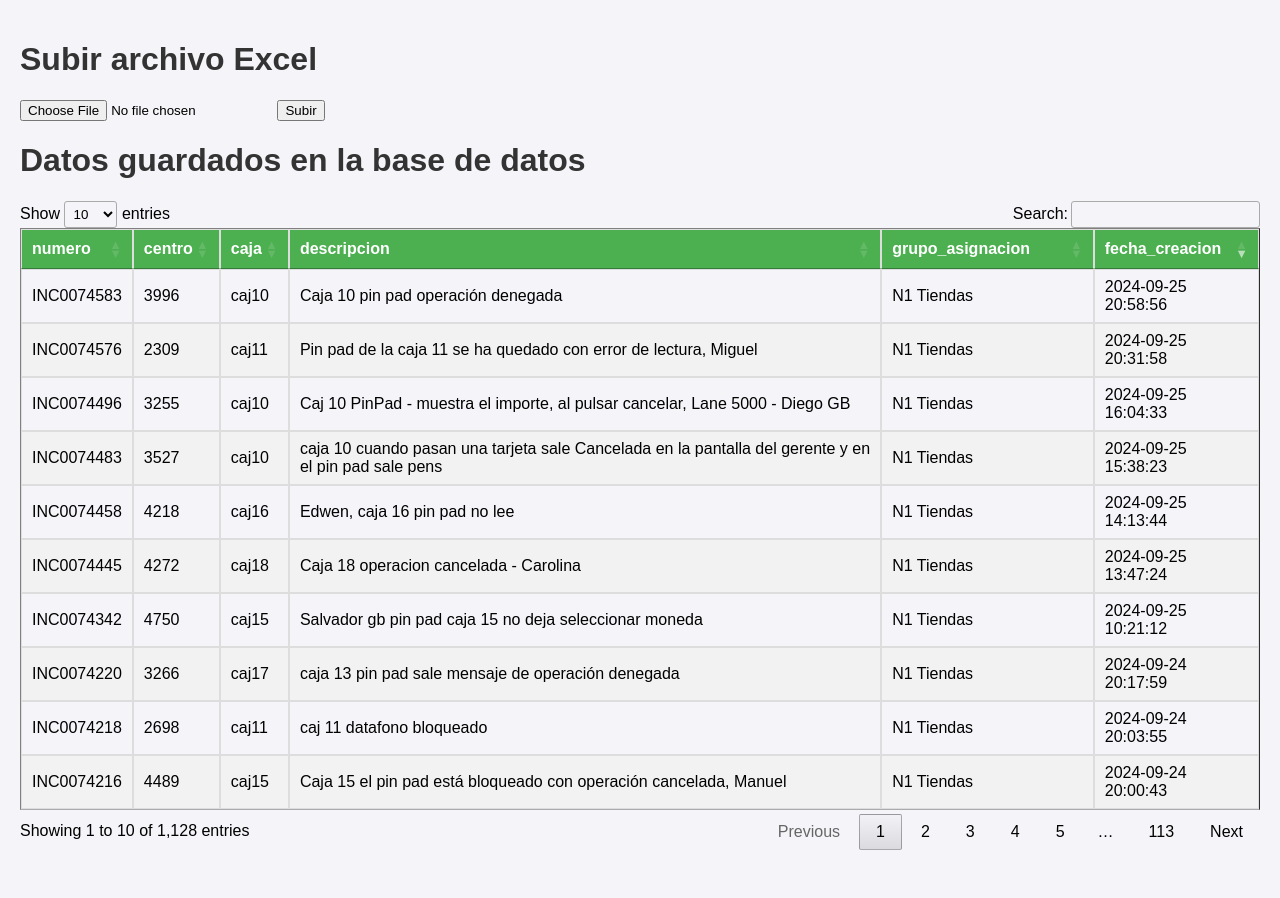
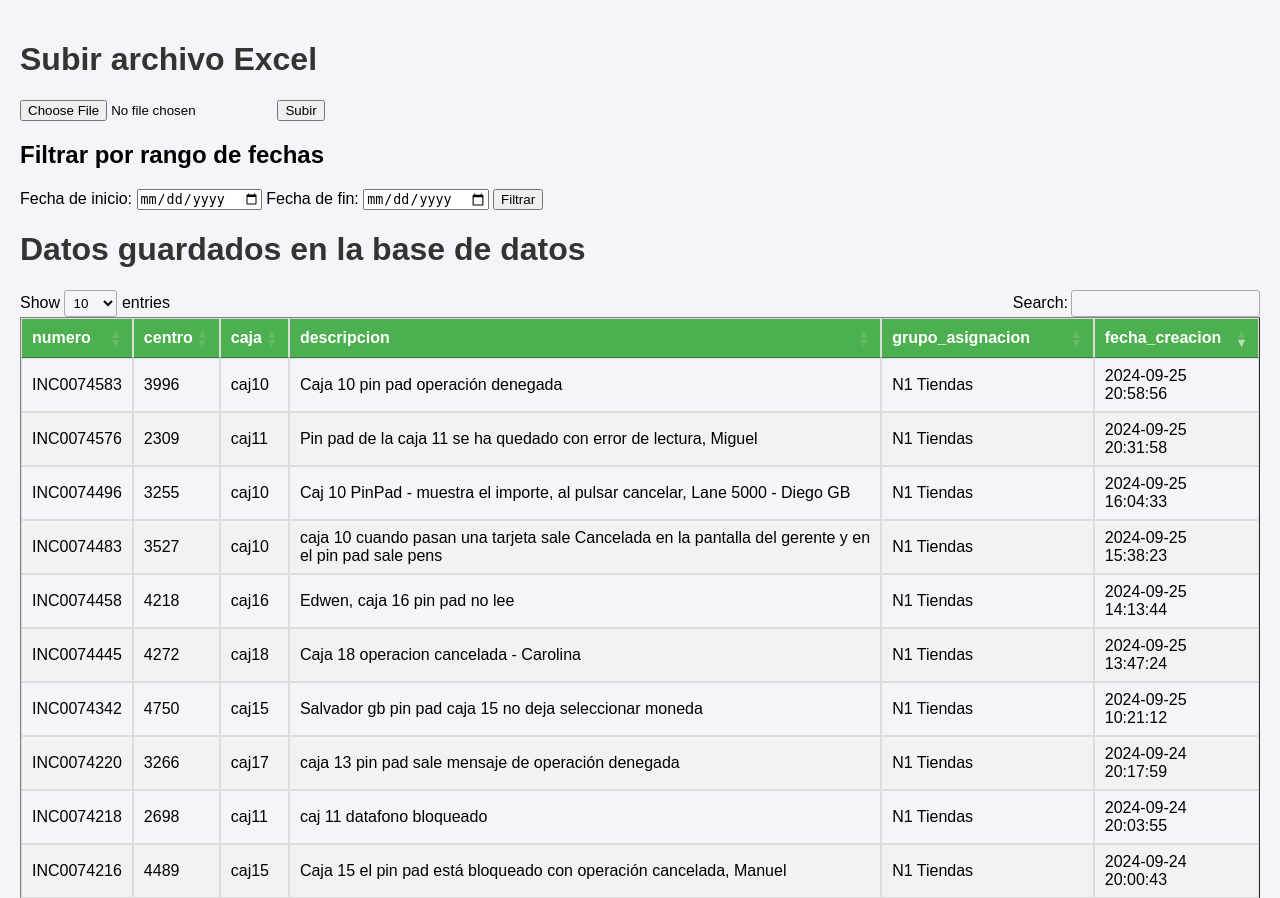
Before and after one commit to juliovcf/flask-upload-incidencias, a Flask app: page / in a window 1280 px wide. Shown: the top 898 px of the page. Before the commit the page ends 850 px from the top, so only its background shows below. Run offline with Flask 3, Linux system fonts and the light colour scheme; data comes from the database, SQL or seed files in the repository; some libraries are stand-ins or nearby versions.

Commit message:
data filter

```diff
--- a/app.py
+++ b/app.py
@@ -4,10 +4,10 @@ import pandas as pd
 
 app = Flask(__name__)
 
-# Ruta principal para subir el archivo y ver la tabla
+# Ruta principal para subir el archivo y mostrar la tabla
 @app.route('/', methods=['GET', 'POST'])
 def upload_file_and_show_data():
-    if request.method == 'POST':
+    if request.method == 'POST' and 'file' in request.files:
         file = request.files['file']
         if file:
             # Procesar el archivo Excel
@@ -54,16 +54,24 @@ def upload_file_and_show_data():
 
             return redirect(url_for('upload_file_and_show_data'))
 
-    # Cargar los datos de la base de datos
+    # Cargar los datos de la base de datos y aplicar el filtro de fechas si es necesario
+    start_date = request.args.get('start_date')
+    end_date = request.args.get('end_date')
+
     conn = sqlite3.connect('incidencias.db')
-    df = pd.read_sql('SELECT * FROM incidencias', conn)
+    query = 'SELECT * FROM incidencias'
+
+    if start_date and end_date:
+        query += f" WHERE fecha_creacion BETWEEN '{start_date}' AND '{end_date}'"
+
+    df = pd.read_sql(query, conn)
     conn.close()
 
     # Renderizar la tabla como HTML
     table_html = df.to_html(classes='data', index=False)
 
-    # Renderizar la página con la tabla y el formulario
-    return render_template('index.html', table=table_html)
+    # Renderizar la página con la tabla, el formulario de fechas y el formulario para subir archivo
+    return render_template('index.html', table=table_html, start_date=start_date, end_date=end_date)
 
 if __name__ == '__main__':
     app.run(debug=True, port=5001)
--- a/templates/index.html
+++ b/templates/index.html
@@ -61,6 +61,15 @@
       <input type="submit" value="Subir">
     </form>
 
+    <h2>Filtrar por rango de fechas</h2>
+    <form method="get" action="/">
+        <label for="start_date">Fecha de inicio:</label>
+        <input type="date" id="start_date" name="start_date" value="{{ start_date }}">
+        <label for="end_date">Fecha de fin:</label>
+        <input type="date" id="end_date" name="end_date" value="{{ end_date }}">
+        <input type="submit" value="Filtrar">
+    </form>
+
     <h1>Datos guardados en la base de datos</h1>
 
     <!-- Tabla con los datos -->
```
